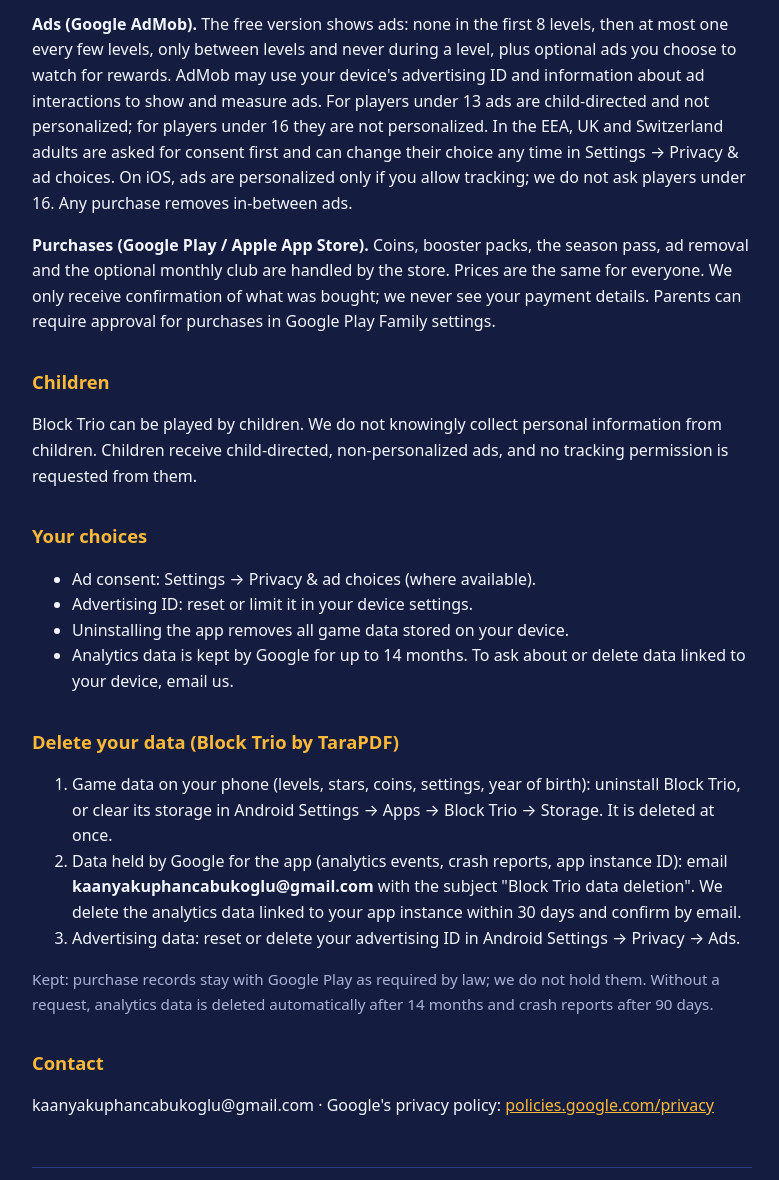
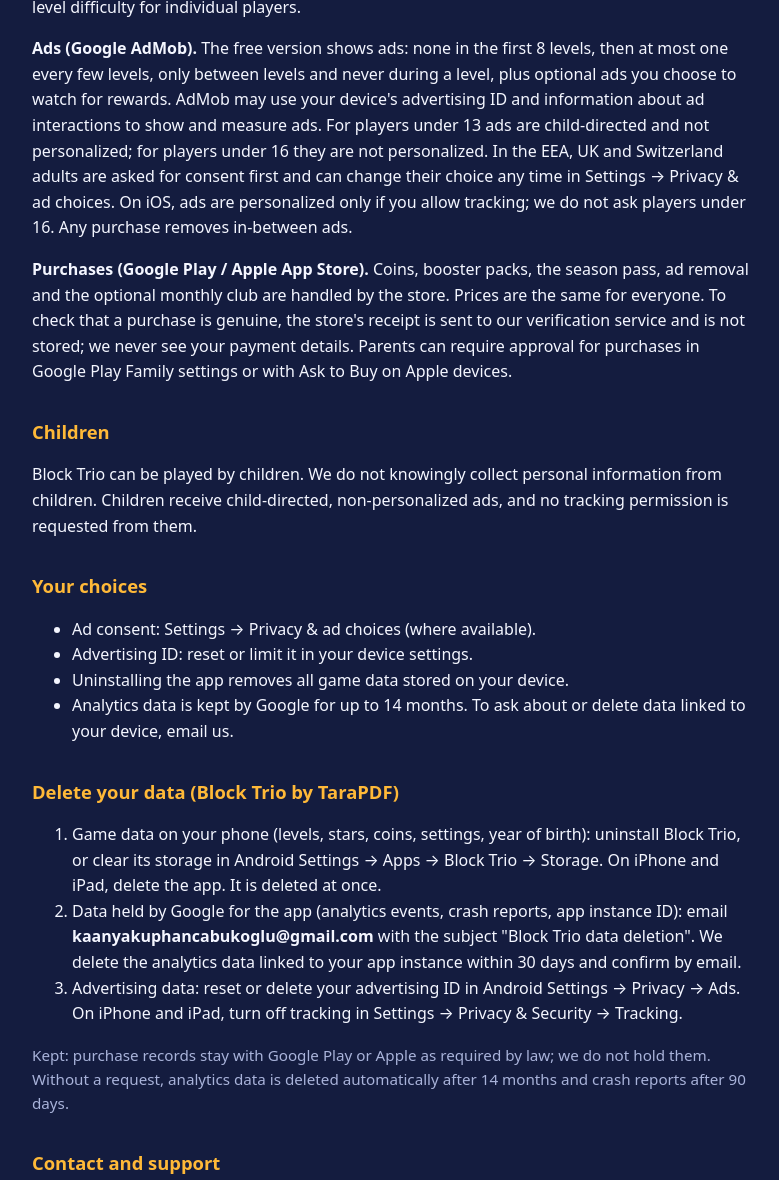
Before and after one commit to Quick1y8/blocktrio-legal, a plain HTML site: page index.html in a window 1280 px wide. Shown: the part 927-2107 px from the top of the page, without its empty margins (248-1027 px from the left). Drawn offline with Linux system fonts and the light colour scheme.

Commit message:
Privacy: App Store notes, receipt check, support anchor
Co-Authored-By: Claude Opus 5.5 <noreply@anthropic.com>

```diff
--- a/index.html
+++ b/index.html
@@ -19,7 +19,7 @@
 <body>
 <main>
 <h1>Block Trio — Privacy Policy</h1>
-<p class="muted">Last updated: 23 October 2026 · Developer: TaraPDF · Contact: kaanyakuphancabukoglu@gmail.com</p>
+<p class="muted">Last updated: 5 November 2026 · Developer: TaraPDF (seller on the App Store: Kaan Cabukoglu) · Contact: kaanyakuphancabukoglu@gmail.com</p>
 
 <p>Block Trio is a puzzle game for all ages: put three blocks of the same color in one tray to clear it. This policy explains what data the app uses and why. We keep it to the minimum the game needs.</p>
 
@@ -38,7 +38,7 @@
 <p><strong>Crash reports (Firebase Crashlytics).</strong> If the app crashes, a report with the error, device model and OS version is sent so we can fix it.</p>
 <p><strong>Remote settings (Firebase Remote Config).</strong> The app downloads a few settings (for example ad frequency limits) so we can adjust them without an update. These settings never change level difficulty for individual players.</p>
 <p><strong>Ads (Google AdMob).</strong> The free version shows ads: none in the first 8 levels, then at most one every few levels, only between levels and never during a level, plus optional ads you choose to watch for rewards. AdMob may use your device's advertising ID and information about ad interactions to show and measure ads. For players under 13 ads are child-directed and not personalized; for players under 16 they are not personalized. In the EEA, UK and Switzerland adults are asked for consent first and can change their choice any time in Settings → Privacy &amp; ad choices. On iOS, ads are personalized only if you allow tracking; we do not ask players under 16. Any purchase removes in-between ads.</p>
-<p><strong>Purchases (Google Play / Apple App Store).</strong> Coins, booster packs, the season pass, ad removal and the optional monthly club are handled by the store. Prices are the same for everyone. We only receive confirmation of what was bought; we never see your payment details. Parents can require approval for purchases in Google Play Family settings.</p>
+<p><strong>Purchases (Google Play / Apple App Store).</strong> Coins, booster packs, the season pass, ad removal and the optional monthly club are handled by the store. Prices are the same for everyone. To check that a purchase is genuine, the store's receipt is sent to our verification service and is not stored; we never see your payment details. Parents can require approval for purchases in Google Play Family settings or with Ask to Buy on Apple devices.</p>
 
 <h2>Children</h2>
 <p>Block Trio can be played by children. We do not knowingly collect personal information from children. Children receive child-directed, non-personalized ads, and no tracking permission is requested from them.</p>
@@ -53,22 +53,22 @@
 
 <h2 id="delete">Delete your data (Block Trio by TaraPDF)</h2>
 <ol>
-<li>Game data on your phone (levels, stars, coins, settings, year of birth): uninstall Block Trio, or clear its storage in Android Settings → Apps → Block Trio → Storage. It is deleted at once.</li>
+<li>Game data on your phone (levels, stars, coins, settings, year of birth): uninstall Block Trio, or clear its storage in Android Settings → Apps → Block Trio → Storage. On iPhone and iPad, delete the app. It is deleted at once.</li>
 <li>Data held by Google for the app (analytics events, crash reports, app instance ID): email <strong>kaanyakuphancabukoglu@gmail.com</strong> with the subject "Block Trio data deletion". We delete the analytics data linked to your app instance within 30 days and confirm by email.</li>
-<li>Advertising data: reset or delete your advertising ID in Android Settings → Privacy → Ads.</li>
+<li>Advertising data: reset or delete your advertising ID in Android Settings → Privacy → Ads. On iPhone and iPad, turn off tracking in Settings → Privacy &amp; Security → Tracking.</li>
 </ol>
-<p class="muted">Kept: purchase records stay with Google Play as required by law; we do not hold them. Without a request, analytics data is deleted automatically after 14 months and crash reports after 90 days.</p>
+<p class="muted">Kept: purchase records stay with Google Play or Apple as required by law; we do not hold them. Without a request, analytics data is deleted automatically after 14 months and crash reports after 90 days.</p>
 
-<h2>Contact</h2>
+<h2 id="contact">Contact and support</h2>
 <p>kaanyakuphancabukoglu@gmail.com · Google's privacy policy: <a href="https://policies.google.com/privacy">policies.google.com/privacy</a></p>
 
 <section class="tr" lang="tr">
 <h1>Block Trio — Gizlilik Politikası</h1>
 <p>Block Trio her yaşa uygun bir bulmaca oyunudur. Hesap ve giriş yoktur; adını, e-postanı ya da telefonunu istemeyiz. Konum, rehber, fotoğraf, kamera ve mikrofon kullanılmaz. İlerlemen (seviyeler, yıldızlar, jeton, güçlendiriciler, sezon yolu, ayarlar) yalnız cihazında saklanır.</p>
 <p><strong>Yaş sorusu:</strong> İlk açılışta doğum yılın sorulur. Cevap yalnız cihazında kalır ve yalnız reklam türünü seçmek için kullanılır: 13 yaş altına çocuğa yönelik, 16 yaş altına kişiselleştirilmemiş reklam gösterilir. Doğum yılın bize gönderilmez.</p>
-<p><strong>Kullanılan servisler:</strong> Firebase Analytics (seviye başlama/bitirme, hamle, güçlendirici ve reklam sayıları; cihaz modeli, sürüm, dil, IP'den yaklaşık ülke), Crashlytics (çökme raporları), Remote Config (reklam sıklığı gibi uzaktan ayarlar; seviye zorluğunu kişiye göre değiştirmez), Google AdMob (reklam; reklam kimliği; AB/İngiltere/İsviçre'de yetişkinlere önce onay sorulur, Ayarlar → Gizlilik ve reklam seçimleri'nden değiştirilir), mağaza üzerinden satın alma (fiyatlar herkese aynıdır, ödeme bilgini görmeyiz; ebeveynler Google Play Aile ayarlarından onay zorunlu kılabilir).</p>
+<p><strong>Kullanılan servisler:</strong> Firebase Analytics (seviye başlama/bitirme, hamle, güçlendirici ve reklam sayıları; cihaz modeli, sürüm, dil, IP'den yaklaşık ülke), Crashlytics (çökme raporları), Remote Config (reklam sıklığı gibi uzaktan ayarlar; seviye zorluğunu kişiye göre değiştirmez), Google AdMob (reklam; reklam kimliği; AB/İngiltere/İsviçre'de yetişkinlere önce onay sorulur, Ayarlar → Gizlilik ve reklam seçimleri'nden değiştirilir), mağaza üzerinden satın alma (fiyatlar herkese aynıdır, ödeme bilgini görmeyiz; ebeveynler Google Play Aile ayarlarından ya da Apple'da Satın Almak İçin Sor ile onay zorunlu kılabilir).</p>
 <p>Çocuklar oynayabilir; çocuklardan bilerek kişisel bilgi toplamayız, onlara kişiselleştirilmemiş ve çocuğa uygun reklam gösterilir. Uygulamayı kaldırınca cihazdaki oyun verisi silinir. Analiz verisi Google tarafından en çok 14 ay tutulur. Soruların ve silme talebin için: kaanyakuphancabukoglu@gmail.com</p>
-<p id="sil"><strong>Verini silme:</strong> Cihazdaki veriler için Block Trio'yu kaldır ya da Ayarlar → Uygulamalar → Block Trio → Depolama'dan verileri temizle. Google'daki analiz ve çökme verileri için "Block Trio data deletion" konusuyla kaanyakuphancabukoglu@gmail.com adresine yaz; 30 gün içinde silinir ve e-postayla onaylanır. Satın alma kayıtları yasa gereği Google Play'de kalır.</p>
+<p id="sil"><strong>Verini silme:</strong> Cihazdaki veriler için Block Trio'yu kaldır ya da Android'de Ayarlar → Uygulamalar → Block Trio → Depolama'dan verileri temizle; iPhone ve iPad'de uygulamayı sil. Google'daki analiz ve çökme verileri için "Block Trio data deletion" konusuyla kaanyakuphancabukoglu@gmail.com adresine yaz; 30 gün içinde silinir ve e-postayla onaylanır. Satın alma kayıtları yasa gereği Google Play'de ya da Apple'da kalır.</p>
 </section>
 </main>
 </body>
```
